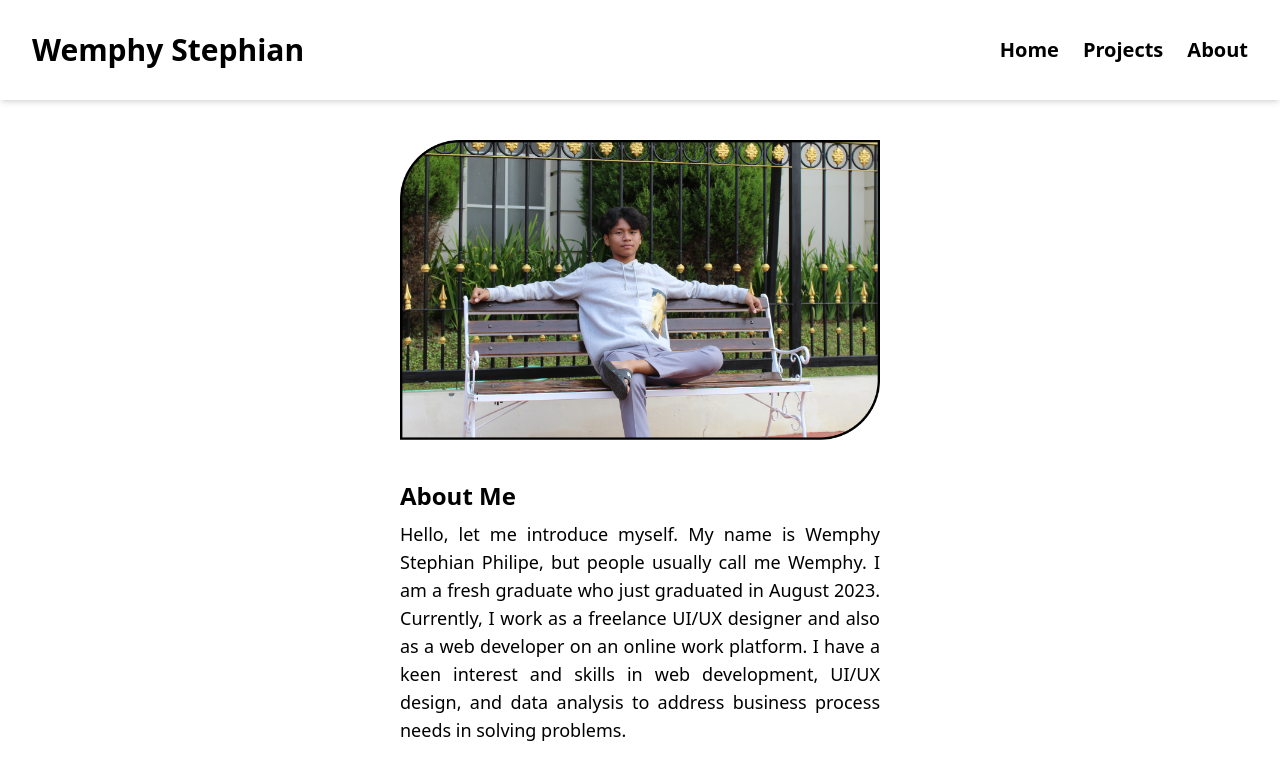
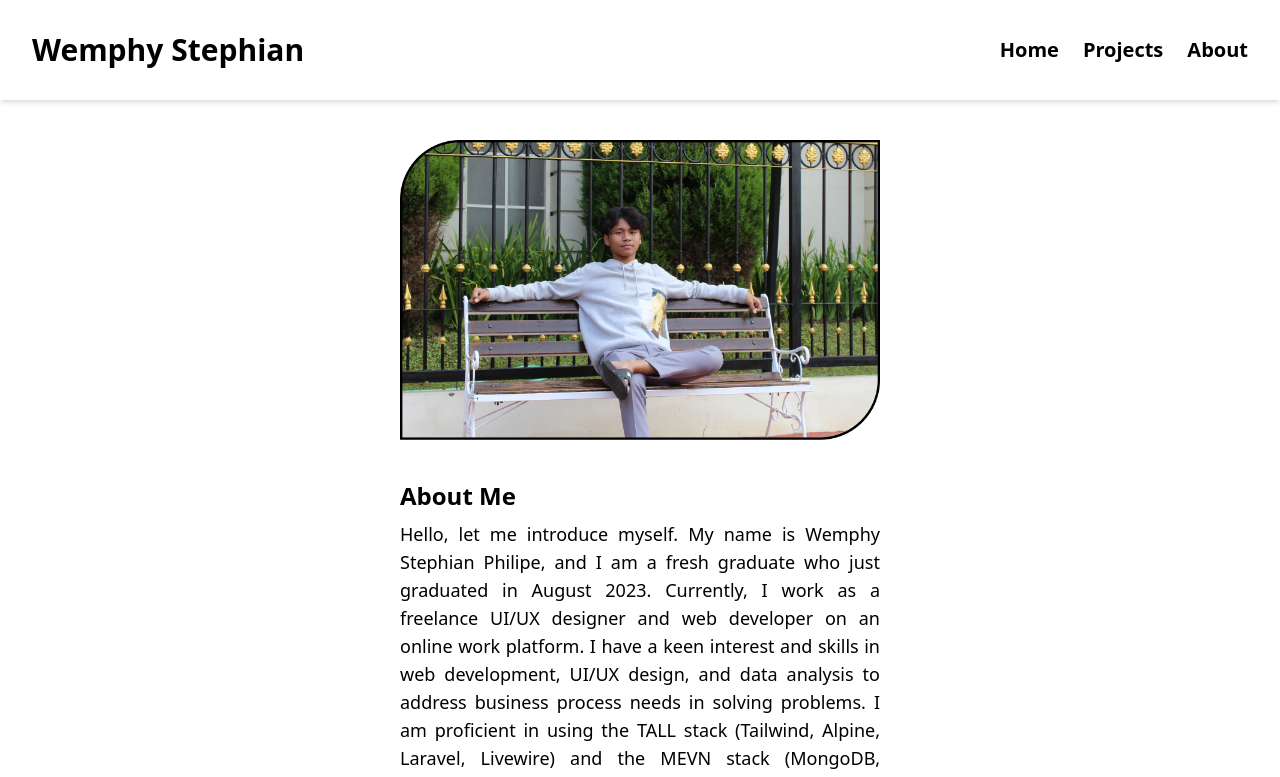
Before and after one commit to wemphy24/resume-blog, a Nuxt app: page /about in a window 1280 px wide. Shown: the top 777 px of the page. Built offline with nearby package versions, Linux system fonts and the light colour scheme.

Commit message:
Minor Update

```diff
--- a/pages/about.vue
+++ b/pages/about.vue
@@ -6,12 +6,18 @@
     <div class="introduction">
       <div class="text-2xl font-semibold">About Me</div>
       <div class="font-medium text-lg mt-2 text-justify">
-        Hello, let me introduce myself. My name is Wemphy Stephian Philipe, but
-        people usually call me Wemphy. I am a fresh graduate who just graduated
-        in August 2023. Currently, I work as a freelance UI/UX designer and also
-        as a web developer on an online work platform. I have a keen interest
-        and skills in web development, UI/UX design, and data analysis to
-        address business process needs in solving problems.
+        Hello, let me introduce myself. My name is Wemphy Stephian Philipe, and
+        I am a fresh graduate who just graduated in August 2023. Currently, I
+        work as a freelance UI/UX designer and web developer on an online work
+        platform. I have a keen interest and skills in web development, UI/UX
+        design, and data analysis to address business process needs in solving
+        problems. I am proficient in using the TALL stack (Tailwind, Alpine,
+        Laravel, Livewire) and the MEVN stack (MongoDB, Express.js, Vue.js,
+        Node.js) to build dynamic, responsive, and efficient web applications.
+        I'm also studying other exciting technologies like React and Flutter.
+        I've always tried to expand my knowledge and keep learning and
+        developing to be at the forefront of the ever-evolving technology
+        landscape.
       </div>
       <div class="py-10 text-center">
         <button
--- a/pages/projects/gabsi.vue
+++ b/pages/projects/gabsi.vue
@@ -8,7 +8,7 @@
       titleStackTwo="Laravel"
       introProject="Porprov Admin is an information system created to facilitate the conduct of the East Java Provincial Sports Week (Porprov) for the Bridge sports category. With this system, the committee will find it easy to manage and distribute information related to the competition, such as match schedules, medal standings, and regulations to participants and spectators alike. With this web-based system, information will be easily accessible to anyone visiting the website."
       roleProject="My role in this project is as system analyst and also fullstack developer."
-      problemProject="-"
+      problemProject="Information regarding Bridge matches disseminated through WhatsApp groups easily gets lost in discussions, making it difficult for group members to find it again. There is a lack of centralized information, causing new participants to be unsure where to find information about match scores, winners, and medal achievements. Match data is only stored locally by the organizers, making it difficult for spectators or participants to access the information later, resulting in inefficient data storage."
       imgOne="/img/gj1.jpg"
       imgTwo="/img/gj2.jpg"
       imgThree="/img/gj3.jpg"
--- a/pages/projects/simgroup.vue
+++ b/pages/projects/simgroup.vue
@@ -2,13 +2,13 @@
   <section class="px-8 md:px-[200px] xl:px-[325px]">
     <DetailProject
       imgProject="/img/sgproject.jpg"
-      titleProject="SIM Group"
+      titleProject="SIM Group (Private Project)"
       subTitleProject="Manufacturing Information System"
       titleStackOne="Web App"
       titleStackTwo="Laravel"
       introProject="SIM Group is a manufacturing information system designed to assist the operational production business processes in a manufacturing company specializing in the production of electrical panels. SIM Group facilitates employees in creating product quotes, designing bill of materials, calculating selling prices based on production costs, preliminary costs, and desired profits. SIM Group can also automatically generate purchase orders if the availability of master stock reaches the minimum stock level. All departments become more efficient in collaboration through this system, which can accelerate business processes in the company."
       roleProject="My role in this project is as system analyst and also fullstack developer."
-      problemProject="-"
+      problemProject="The increased demand for products is making it difficult for the company to manage records of production offers and requests. The processes of creating, recording, and approving documents are done manually using Excel and handwritten signatures, leading to inefficiencies. The manual nature of production processes and inventory management is prone to data input errors, such as incorrect recording of material stock. The lack of data integration between departments also causes inefficiencies in the company's operations."
       imgOne="/img/sg1.jpg"
       imgTwo="/img/sg2.jpg"
       imgThree="/img/sg3.jpg"
```
Also changed, not shown: public/img/profile.png.
